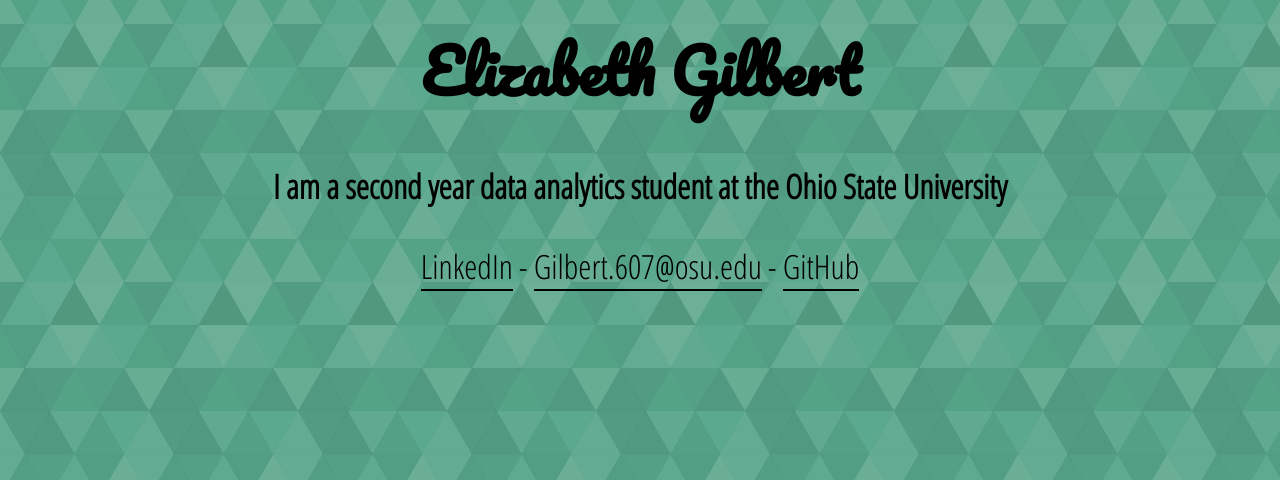
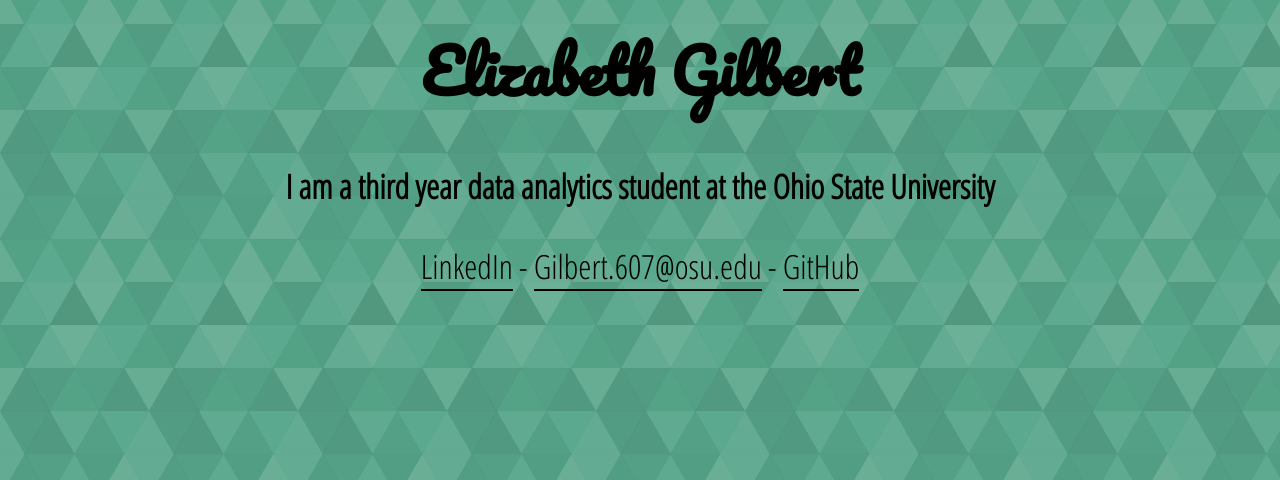
Before and after one commit to eabert/eabert.github.io, a plain HTML site: page index.html in a window 1280 px wide. Shown: the part 320-800 px from the top of the page. Drawn offline with Linux system fonts and the light colour scheme.

Commit message:
Updated year in school

```diff
--- a/index.html
+++ b/index.html
@@ -29,7 +29,7 @@
 
 <p><img src="elizabethgilbert.png" alt="Elizabeth Gilbert Portrait" style="width:200px;height:200px;"></p>
 <div> <h1>Elizabeth Gilbert</h1> </div>
-  <p><b>I am a second year data analytics student at the Ohio State University</b></p>
+  <p><b>I am a third year data analytics student at the Ohio State University</b></p>
   <p><a href="https://www.linkedin.com/in/elizabethagilbert/">LinkedIn</a> - <a target="_blank" href="mailto:gilbert.607@osu.edu">Gilbert.607@osu.edu</a> - <a href="https://github.com/eabert">GitHub</a></p>
   <!--MAKE INTO ICONS-->
   <!-- ADD H&S EPORTFOLIO LINK -->
```
